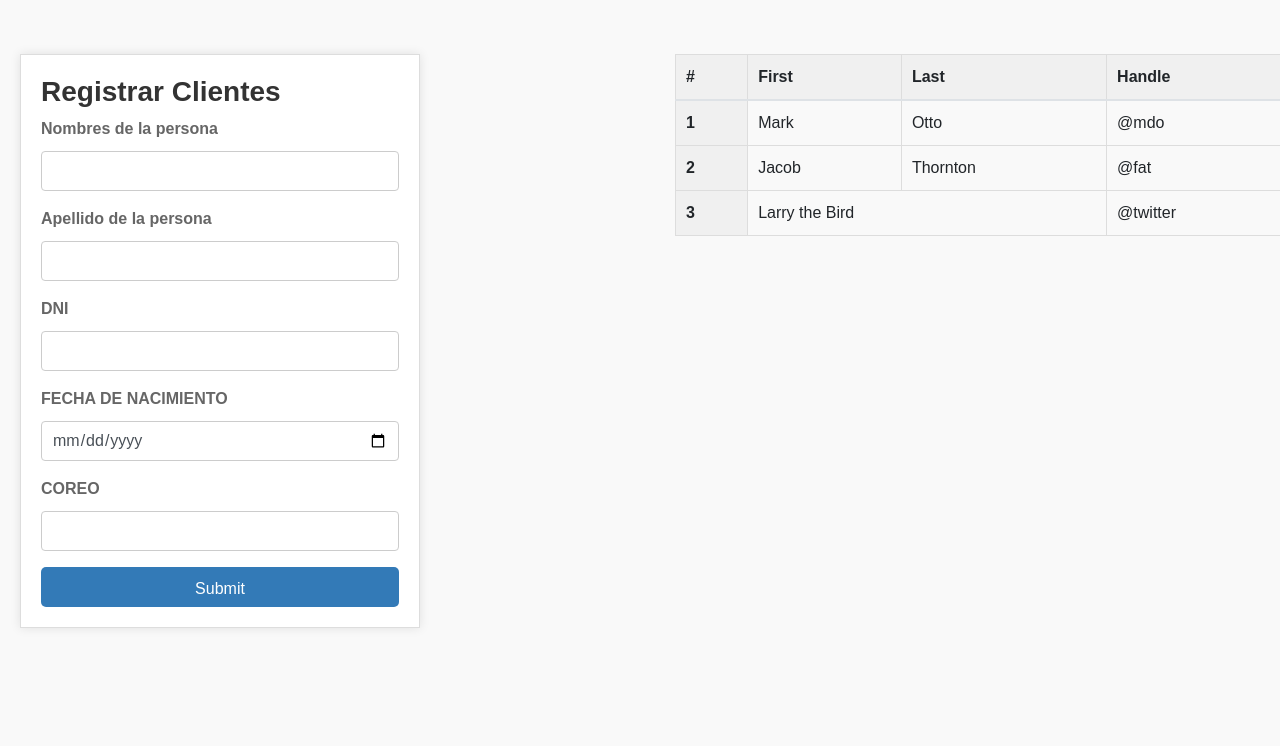
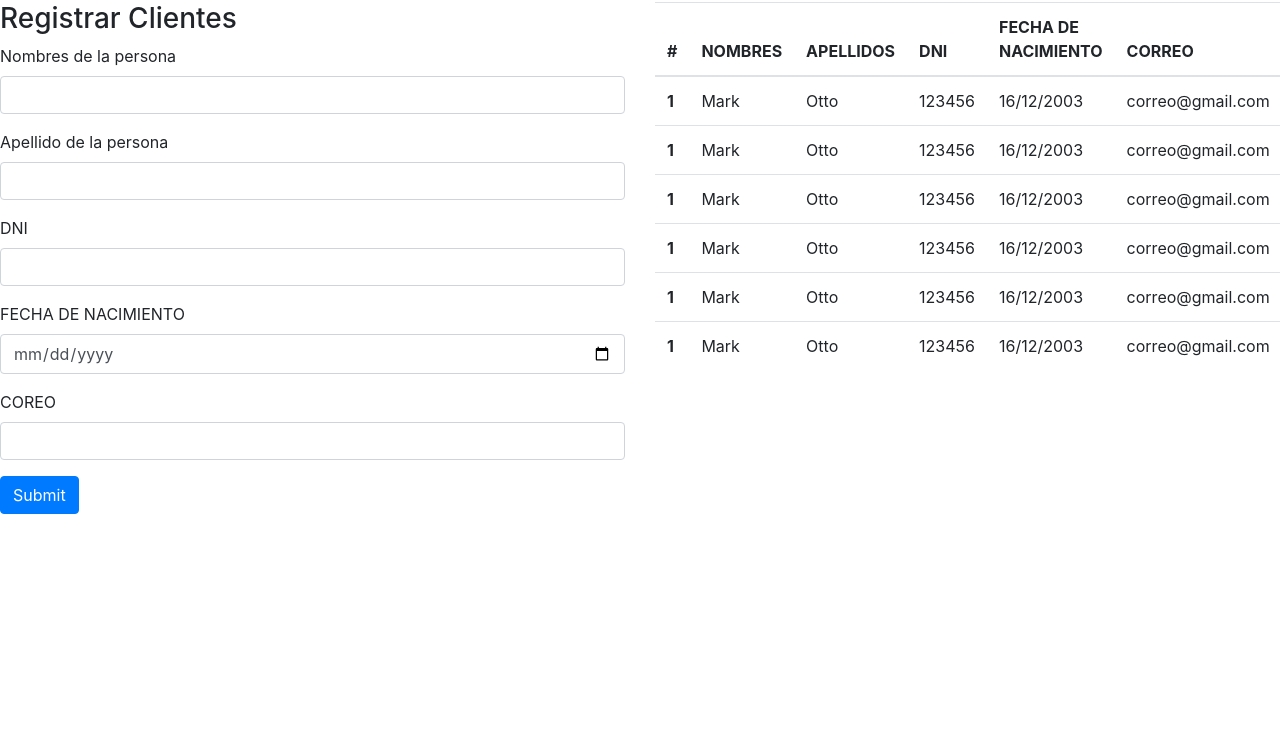
Before and after one commit to XhantheProg/paginawebjj, a plain HTML site: page formbootstrap/index.html in a window 1280 px wide. Shown: the part 54-800 px from the top of the page. Drawn offline with nearby package versions, Linux system fonts and the light colour scheme.

Commit message:
tablas y formulario

```diff
--- a/formbootstrap/index.html
+++ b/formbootstrap/index.html
@@ -6,93 +6,6 @@
     <meta name="viewport" content="width=device-width, initial-scale=1.0">
     <title>Document</title>
     <link rel="stylesheet" href="https://maxcdn.bootstrapcdn.com/bootstrap/4.0.0/css/bootstrap.min.css">
-    <style>
-        /* Estilos generales */
-
-        body {
-          font-family: Arial, sans-serif;
-          background-color: #f9f9f9;
-        }
-
-        h1 {
-          text-align: center;
-          margin-bottom: 20px;
-        }
-
-        /* Estilos del formulario */
-
-        form {
-          max-width: 400px;
-          margin: 40px 20px;
-          padding: 20px;
-          background-color: #fff;
-          border: 1px solid #ddd;
-          box-shadow: 0 0 10px rgba(0, 0, 0, 0.1);
-        }
-
-        form h3 {
-          margin-top: 0;
-          font-weight: bold;
-          color: #333;
-        }
-
-        form.mb-3 {
-          margin-bottom: 20px;
-        }
-
-        form label {
-          display: block;
-          margin-bottom: 10px;
-          font-weight: bold;
-          color: #666;
-        }
-
-        form input[type="text"], form input[type="email"], form input[type="date"] {
-          width: 100%;
-          height: 40px;
-          padding: 10px;
-          font-size: 16px;
-          border: 1px solid #ccc;
-        }
-
-        form button[type="submit"] {
-          width: 100%;
-          height: 40px;
-          padding: 10px;
-          font-size: 16px;
-          background-color: #337ab7;
-          color: #fff;
-          border: none;
-          border-radius: 5px;
-          cursor: pointer;
-        }
-
-        form button[type="submit"]:hover {
-          background-color: #23527c;
-        }
-
-        /* Estilos de la tabla */
-
-       .table {
-          margin: 40px 20px;
-          border-collapse: collapse;
-          width: 100%;
-        }
-
-       .table th,.table td {
-          border: 1px solid #ddd;
-          padding: 10px;
-          text-align: left;
-        }
-
-       .table th {
-          background-color: #f0f0f0;
-        }
-
-       .table tr:nth-child(even) {
-          background-color: #f9f9f9;
-        }
-    </style>
 </head>
 <body>
     <h1>Crud con bootstrap</h1>
@@ -130,9 +43,11 @@
                 <thead>
                   <tr>
                     <th scope="col">#</th>
-                    <th scope="col">First</th>
-                    <th scope="col">Last</th>
-                    <th scope="col">Handle</th>
+                    <th scope="col">NOMBRES</th>
+                    <th scope="col">APELLIDOS</th>
+                    <th scope="col">DNI</th>
+                    <th scope="col">FECHA DE NACIMIENTO</th>
+                    <th scope="col">CORREO</th>
                   </tr>
                 </thead>
                 <tbody>
@@ -140,18 +55,49 @@
                     <th scope="row">1</th>
                     <td>Mark</td>
                     <td>Otto</td>
-                    <td>@mdo</td>
+                    <td>123456</td>
+                    <td>16/12/2003</td>
+                    <td>correo@gmail.com</td>
                   </tr>
                   <tr>
-                    <th scope="row">2</th>
-                    <td>Jacob</td>
-                    <td>Thornton</td>
-                    <td>@fat</td>
+                    <th scope="row">1</th>
+                    <td>Mark</td>
+                    <td>Otto</td>
+                    <td>123456</td>
+                    <td>16/12/2003</td>
+                    <td>correo@gmail.com</td>
                   </tr>
                   <tr>
-                    <th scope="row">3</th>
-                    <td colspan="2">Larry the Bird</td>
-                    <td>@twitter</td>
+                    <th scope="row">1</th>
+                    <td>Mark</td>
+                    <td>Otto</td>
+                    <td>123456</td>
+                    <td>16/12/2003</td>
+                    <td>correo@gmail.com</td>
+                  </tr>
+                  <tr>
+                    <th scope="row">1</th>
+                    <td>Mark</td>
+                    <td>Otto</td>
+                    <td>123456</td>
+                    <td>16/12/2003</td>
+                    <td>correo@gmail.com</td>
+                  </tr>
+                  <tr>
+                    <th scope="row">1</th>
+                    <td>Mark</td>
+                    <td>Otto</td>
+                    <td>123456</td>
+                    <td>16/12/2003</td>
+                    <td>correo@gmail.com</td>
+                  </tr>
+                  <tr>
+                    <th scope="row">1</th>
+                    <td>Mark</td>
+                    <td>Otto</td>
+                    <td>123456</td>
+                    <td>16/12/2003</td>
+                    <td>correo@gmail.com</td>
                   </tr>
                 </tbody>
               </table>
```
